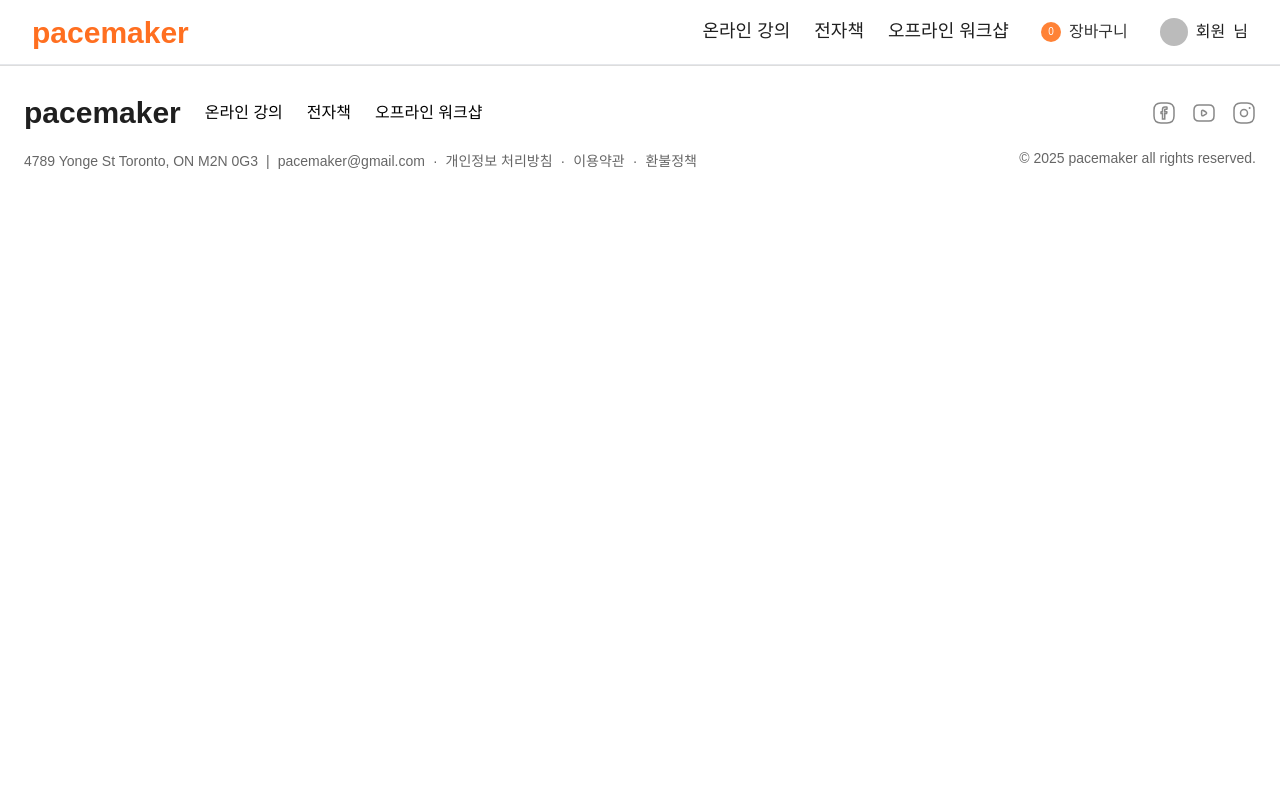
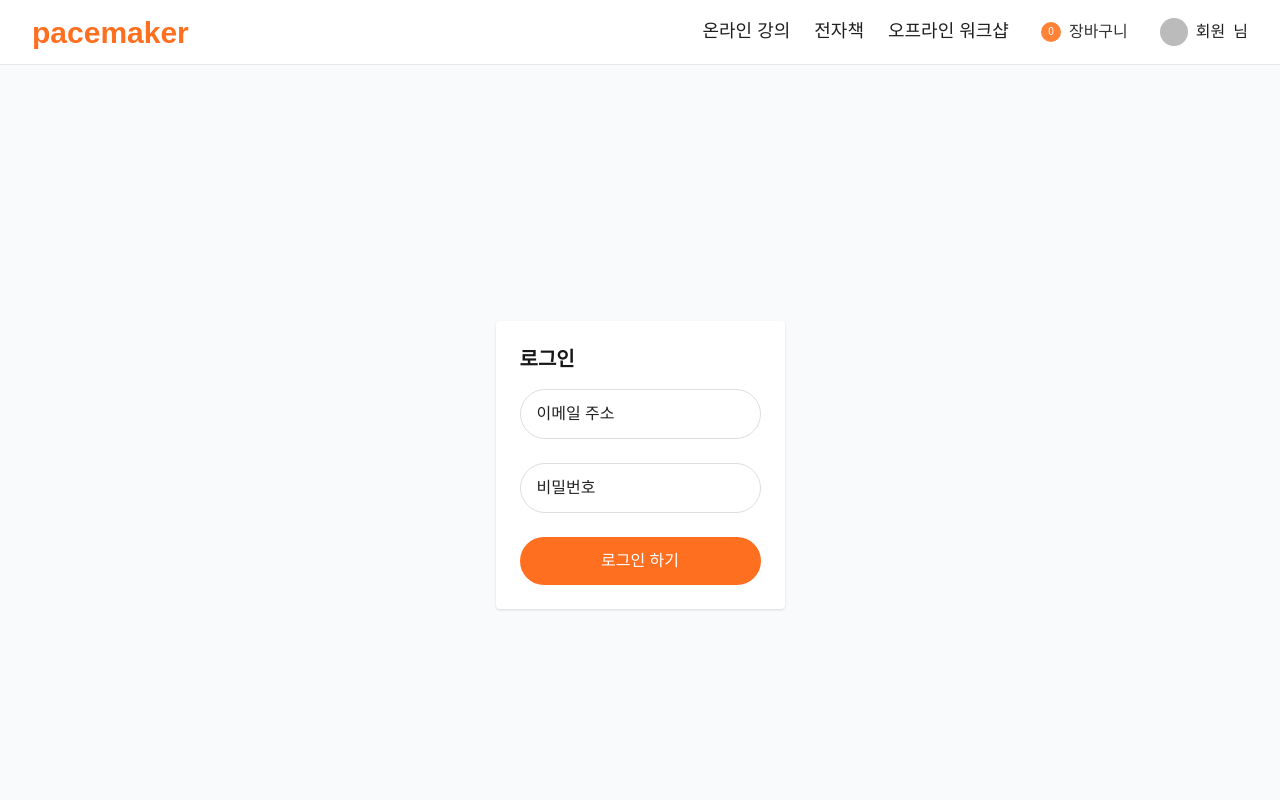
Before and after one commit to pacemakerIT/pacemaker-video, a Next.js app: page /sign-in in a window 1280 px wide. Shown: the top 800 px of the page. Built offline with nearby package versions, Linux system fonts and the light colour scheme; no server answers; the database is empty; sample sign-in values are in the browser's storage; some icons are missing.

Commit message:
Pace-47: Clerk sign-in popup UI

```diff
--- a/package.json
+++ b/package.json
@@ -29,6 +29,7 @@
     "@radix-ui/react-tooltip": "^1.2.7",
     "@supabase/supabase-js": "^2.49.8",
     "@wistia/wistia-player-react": "^0.1.3",
+    "@headlessui/react": "^1.7.17",
     "class-variance-authority": "^0.7.1",
     "clsx": "^2.1.1",
     "date-fns": "^4.1.0",
--- a/src/app/sign-in/page.tsx
+++ b/src/app/sign-in/page.tsx
@@ -1,7 +1,14 @@
 'use client';
 
-import { RedirectToSignIn } from '@clerk/nextjs';
+import CustomSignIn from '@/components/auth/custom-sign-in';
 
 export default function SignInPage() {
-  return <RedirectToSignIn redirectUrl="/" />;
+  return (
+    <div className="min-h-screen flex items-center justify-center bg-gray-50">
+      <div className="p-6 bg-white shadow rounded">
+        <h1 className="text-xl font-semibold mb-4">로그인</h1>
+        <CustomSignIn />
+      </div>
+    </div>
+  );
 }
--- /dev/null
+++ b/src/components/auth/custom-sign-in.tsx
@@ -0,0 +1,69 @@
+'use client';
+
+import { useSignIn } from '@clerk/nextjs';
+import { useState } from 'react';
+import { useRouter } from 'next/navigation';
+
+type Props = {
+  closeModal?: () => void;
+};
+
+export default function CustomSignIn({ closeModal }: Props) {
+  const { isLoaded, signIn, setActive } = useSignIn();
+  const router = useRouter();
+
+  const [email, setEmail] = useState('');
+  const [pw, setPw] = useState('');
+  const [error, setError] = useState('');
+
+  const handleSubmit = async (e: React.FormEvent) => {
+    e.preventDefault();
+    if (!isLoaded) return;
+
+    try {
+      const result = await signIn.create({ identifier: email, password: pw });
+
+      if (result.status === 'complete') {
+        await setActive({ session: result.createdSessionId });
+        closeModal?.();
+        router.push('/');
+      } else {
+        setError('추가 인증이 필요합니다.');
+      }
+    } catch (err: unknown) {
+      const e = err as { errors?: { message?: string }[] };
+      setError(e.errors?.[0]?.message || '로그인 실패');
+    }
+  };
+
+  return (
+    <form
+      onSubmit={handleSubmit}
+      className="flex flex-col gap-6 font-sans text-pace-base"
+    >
+      <input
+        type="email"
+        value={email}
+        onChange={(e) => setEmail(e.target.value)}
+        placeholder="이메일 주소"
+        className="rounded-full border border-pace-gray-200 px-4 py-3 placeholder-pace-gray-500 text-pace-black-500"
+        required
+      />
+      <input
+        type="password"
+        value={pw}
+        onChange={(e) => setPw(e.target.value)}
+        placeholder="비밀번호"
+        className="rounded-full border border-pace-gray-200 px-4 py-3 placeholder-pace-gray-500 text-pace-black-500"
+        required
+      />
+      {error && <p className="text-red-500 text-sm">{error}</p>}
+      <button
+        type="submit"
+        className="bg-pace-orange-800 hover:bg-pace-orange-600 text-white py-3 rounded-full text-pace-base"
+      >
+        로그인 하기
+      </button>
+    </form>
+  );
+}
--- /dev/null
+++ b/src/components/auth/sign-in-modal-button.tsx
@@ -0,0 +1,55 @@
+'use client';
+
+import { useState } from 'react';
+import CustomSignIn from '@/components/auth/custom-sign-in';
+import { Dialog } from '@headlessui/react';
+import Image from 'next/image';
+
+export default function SignInModalButton() {
+  const [isOpen, setIsOpen] = useState(false);
+
+  return (
+    <>
+      <button
+        onClick={() => setIsOpen(true)}
+        className="flex items-center gap-2 text-pace-base font-normal text-pace-orange-800 hover:text-pace-orange-600"
+      >
+        <Image
+          src="/icons/login.svg"
+          alt="로그인 아이콘"
+          width={24}
+          height={24}
+          className="align-middle"
+        />
+        로그인
+      </button>
+
+      <Dialog
+        open={isOpen}
+        onClose={() => setIsOpen(false)}
+        className="relative z-50 font-sans"
+      >
+        {/* 배경 어둡게 */}
+        <div className="fixed inset-0 bg-black/30" aria-hidden="true" />
+
+        {/* 모달 중앙 정렬 */}
+        <div className="fixed inset-0 flex items-center justify-center">
+          <Dialog.Panel className="w-[480px] bg-white rounded-lg shadow-xl px-10 py-10 flex flex-col gap-10">
+            <Dialog.Title className="text-pace-xl font-bold text-center text-pace-black-500">
+              로그인
+            </Dialog.Title>
+
+            <CustomSignIn closeModal={() => setIsOpen(false)} />
+
+            <button
+              onClick={() => setIsOpen(false)}
+              className="text-pace-sm text-pace-gray-500 hover:underline text-center"
+            >
+              닫기
+            </button>
+          </Dialog.Panel>
+        </div>
+      </Dialog>
+    </>
+  );
+}
--- a/src/components/header.tsx
+++ b/src/components/header.tsx
@@ -1,15 +1,15 @@
 'use client';
 
 import {
-  SignInButton,
+  // SignInButton,
   SignUpButton,
   SignedIn,
   SignedOut,
   UserButton
 } from '@clerk/nextjs';
 import Link from 'next/link';
-import Image from 'next/image';
 import { useUserContext } from '@/app/context/user-context';
+import SignInModalButton from '@/components/auth/sign-in-modal-button';
 
 export function Header() {
   const { user, isLoading, error } = useUserContext();
@@ -59,7 +59,8 @@ export function Header() {
             </SignUpButton>
 
             {/* 로그인 */}
-            <SignInButton mode="modal">
+            <SignInModalButton />
+            {/* <SignInButton mode="modal">
               <button className="flex items-center gap-2 text-pace-base font-normal text-pace-orange-800 hover:text-pace-orange-600">
                 <Image
                   src="/icons/login.svg"
@@ -70,7 +71,7 @@ export function Header() {
                 />
                 로그인
               </button>
-            </SignInButton>
+            </SignInButton> */}
           </SignedOut>
           <SignedIn>
             <Link
```
Also changed, not shown: 1 other file (tests, documents, lock files or other folders).
